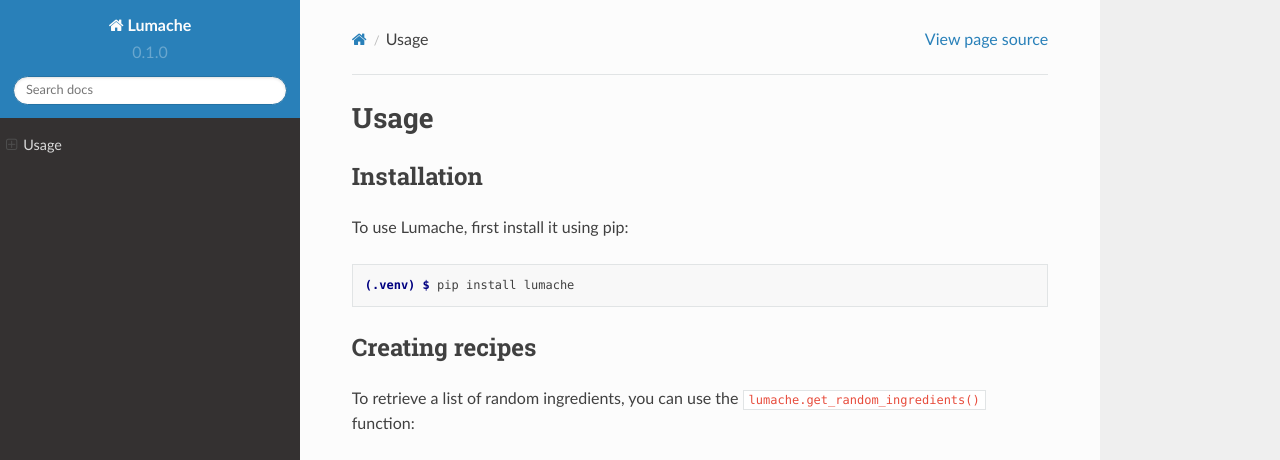
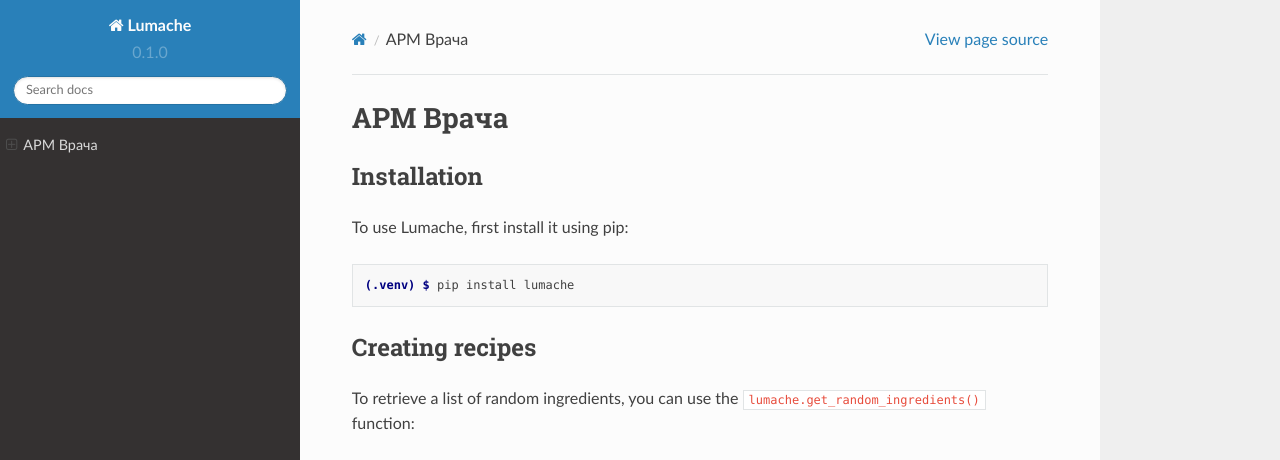
Before and after one commit to medhelp54/mis_template, a Sphinx documentation site: the page built from docs/source/usage.rst, in a window 1280 px wide and 1036 px high. Shown: the top 460 px of the window. Built offline with Sphinx 7.4.7 and the Read the Docs theme 2.0.0, drawn with Linux system fonts in a browser that asks for light colours; pages that are not in the unit, such as notebooks, are missing from menus; grey boxes are pictures that could not be loaded.

Commit message:
Update usage.rst

```diff
--- a/docs/source/usage.rst
+++ b/docs/source/usage.rst
@@ -1,4 +1,4 @@
-Usage
+АРМ Врача
 =====
 
 .. _installation:
```
